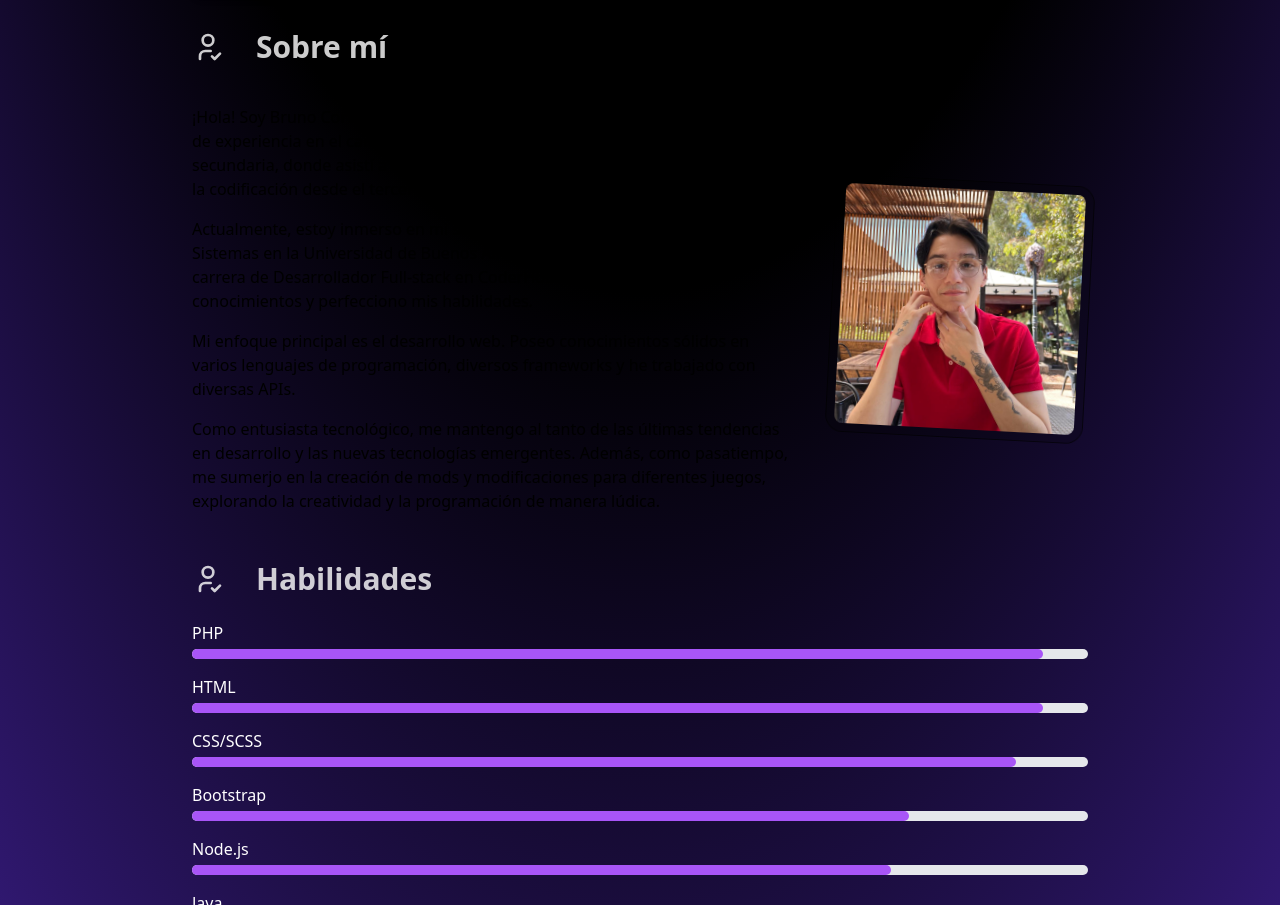
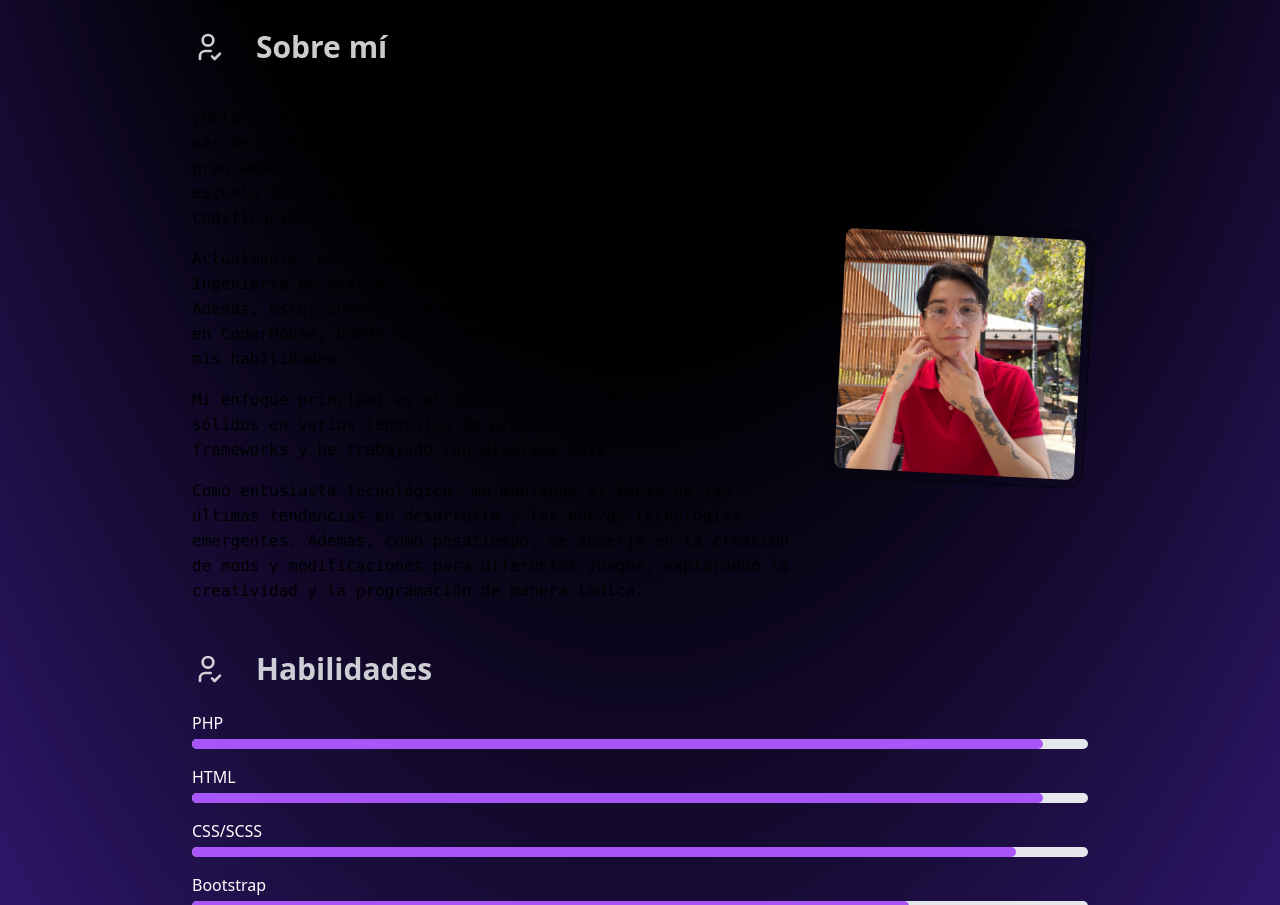
Before and after one commit to Brunito231/Mi-portafolio-dev, an Astro site: page / in a window 1280 px wide. Shown: the part 1649-2554 px from the top of the page. Built offline with nearby package versions, Linux system fonts and the light colour scheme; Astro itself is replaced by a stand-in of ours.

Commit message:
Update AboutMe.astro

```diff
--- a/src/components/AboutMe.astro
+++ b/src/components/AboutMe.astro
@@ -5,24 +5,24 @@
 
 <article class="flex flex-col items-center justify-center gap-8 text-white-700 dark:text-gray-300 md:flex-row">
   <div
-   class="[&>p]:mb-4 [&>p>strong]:text-yellow-500 dark:[&>p>strong]:text-white [&>p>strong]:font-normal [&>p>strong]:font-mono text-pretty order-2 md:order-1"
+   class="[&>p]:mb-4 [&>p>strong]:text-white-500w dark:[&>p>strong]:text-white [&>p>strong]:font-normal [&>p>strong]:font-mono text-pretty order-2 md:order-1"
 
   >
     <p>
       <p>
-        ¡Hola! Soy Bruno Corvalan, un apasionado desarrollador web con más de 4 años de experiencia en el campo. Mi viaje en la programación comenzó durante la secundaria, donde asistí a una escuela técnica y exploré el fascinante mundo de la codificación desde el tercer año.
+        <strong>¡Hola! Soy Bruno Corvalan, un apasionado desarrollador web con más de 4 años de experiencia en el campo. Mi viaje en la programación comenzó durante la secundaria, donde asistí a una escuela técnica y exploré el fascinante mundo de la codificación desde el tercer año.</strong>
       </p>
 
       <p>
-        Actualmente, estoy inmerso en mi segundo año de la carrera de Ingeniería en Sistemas en la Universidad de Buenos Aires (UBA). Además, estoy cursando la carrera de Desarrollador Full-stack en CoderHouse, donde amplío mis conocimientos y perfecciono mis habilidades.
+        <strong>Actualmente, estoy inmerso en mi segundo año de la carrera de Ingeniería en Sistemas en la Universidad de Buenos Aires (UBA). Además, estoy cursando la carrera de Desarrollador Full-stack en CoderHouse, donde amplío mis conocimientos y perfecciono mis habilidades.</strong>
       </p>
 
       <p>
-       Mi enfoque principal es el desarrollo web. Poseo conocimientos sólidos en varios lenguajes de programación, diversos frameworks y he trabajado con diversas APIs.
+       <strong>Mi enfoque principal es el desarrollo web. Poseo conocimientos sólidos en varios lenguajes de programación, diversos frameworks y he trabajado con diversas APIs.</strong>
       </p>
 
       <p>
-        Como entusiasta tecnológico, me mantengo al tanto de las últimas tendencias en desarrollo y las nuevas tecnologías emergentes. Además, como pasatiempo, me sumerjo en la creación de mods y modificaciones para diferentes juegos, explorando la creatividad y la programación de manera lúdica.
+        <strong>Como entusiasta tecnológico, me mantengo al tanto de las últimas tendencias en desarrollo y las nuevas tecnologías emergentes. Además, como pasatiempo, me sumerjo en la creación de mods y modificaciones para diferentes juegos, explorando la creatividad y la programación de manera lúdica.</strong>
       </p>
 
 
```
